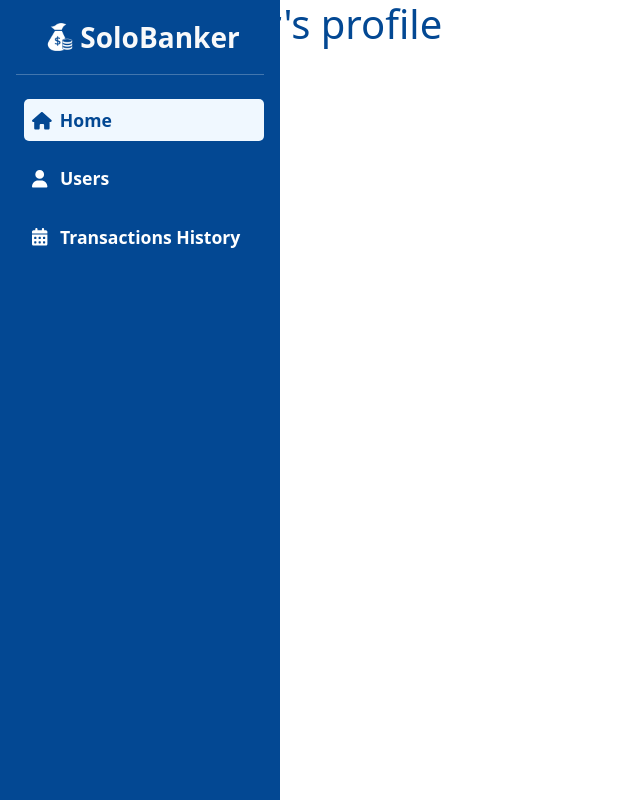
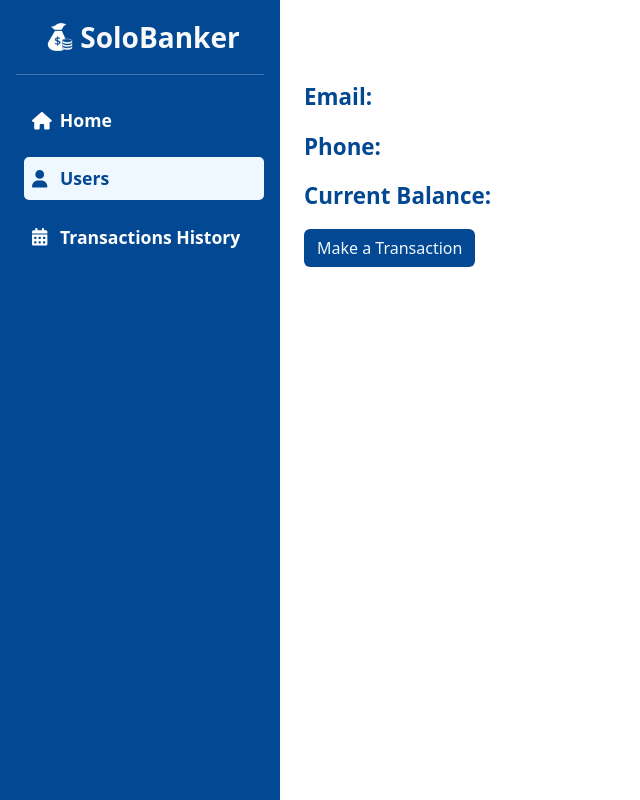
Before and after one commit to MariamAtef226/simple-banking-app, a React (Vite) app: page /#/users/1 in a window 1280 px wide. Shown: the whole page, without its empty margins (0-640 px from the left). Built offline with nearby package versions, Linux system fonts and the light colour scheme; no server answers; the database is empty; sample sign-in values are in the browser's storage.

Commit message:
finished user profile

```diff
--- a/src/App.css
+++ b/src/App.css
@@ -157,3 +157,28 @@ table a:hover{
   background-color: aliceblue;
   color:var(--dark-blue);
 }
+
+
+/* user page styling*/
+
+.user  h1{
+  font-size: 3.5rem;
+}
+
+.user-info{
+  font-size: 1rem;
+}
+
+.user-info .title{
+  color: var(--dark-blue);
+  font-weight: bold;
+}
+
+@media (min-width:767px){
+  .user-info{
+    font-size: 1.4rem;
+  }
+  .user h1{
+    font-size: 5rem;
+  }
+}
--- a/src/components/MobileNavbar.jsx
+++ b/src/components/MobileNavbar.jsx
@@ -12,7 +12,7 @@ import { NavLink, useMatch } from "react-router-dom";
 
 export function MobileNavbar() {
   const isActive = useMatch(":activeLink");
-
+  const isActiveUser = useMatch("/users/:id");
   return (
     <>
       <div className="d-md-none mob-navbar pt-3 pb-3 ps-1 pe-1 navbar sticky-top">
@@ -27,7 +27,7 @@ export function MobileNavbar() {
             <li className="nav-item ms-2 mb-2 mt-2">
               <NavLink
                 to="/"
-                className={`p-2  ${!isActive ? "my-link" : null}`}
+                className={`p-2  ${!isActive && !isActiveUser ? "my-link" : null}`}
               >
                 <FontAwesomeIcon icon={faHouse}  className='ps-1 pe-1'/>
               </NavLink>
@@ -38,10 +38,10 @@ export function MobileNavbar() {
                 to="/users"
                 className={`p-2   ${
                   isActive
-                    ? isActive.pathname == "/users"
+                    ? (isActive.pathname == "/users")
                       ? "my-link"
                       : null
-                    : null
+                    : isActiveUser? "my-link":null
                 }`}
               >
                 <FontAwesomeIcon icon={faUser} className='ps-1 pe-1' />
--- a/src/components/Sidebar.jsx
+++ b/src/components/Sidebar.jsx
@@ -12,6 +12,7 @@ import { NavLink, useMatch } from "react-router-dom";
 
 export function Sidebar() {
   const isActive = useMatch(":activeLink");
+  const isActiveUser = useMatch("/users/:id");
 
   return (
     <>
@@ -28,7 +29,7 @@ export function Sidebar() {
               <li className="nav-item ms-2 mb-2 mt-2">
                 <NavLink
                   to="/"
-                  className={`p-2  ${!isActive ? "my-link" : null}`}
+                  className={`p-2  ${!isActive && !isActiveUser ? "my-link" : null}`}
                 >
                   <FontAwesomeIcon icon={faHouse} className="pe-2" />
                   Home
@@ -40,10 +41,10 @@ export function Sidebar() {
                   to="/users"
                   className={`p-2   ${
                     isActive
-                      ? isActive.pathname == "/users"
+                      ? (isActive.pathname == "/users")
                         ? "my-link"
                         : null
-                      : null
+                      : isActiveUser? "my-link":null
                   }`}
                 >
                   <FontAwesomeIcon icon={faUser} className="pe-2" />
--- a/src/components/User.jsx
+++ b/src/components/User.jsx
@@ -1,9 +1,47 @@
 import React from "react";
+import { useParams } from "react-router-dom";
+import { useEffect, useState } from "react";
+import { getUser } from "../firebase";
 
 export default function User() {
+  let id = useParams().id;
+  let [user, setUser] = useState(null);
+
+  useEffect(function () {
+    async function loadData() {
+      let data = await getUser(id);
+      setUser(data);
+    }
+    loadData();
+  }, []);
+
   return (
     <>
-      <h1>This is the user's profile</h1>
+      <div className="cont">
+        {user == null ? (
+          <h1 className="p-4 pb-1 pb-md-4">Loading...</h1>
+        ) : (
+          <div className="user">
+            <div className="header p-4 pb-1 pb-md-4">
+              <h1>{user.name}</h1>
+            </div>
+            <div className="user-info p-4 pb-1 pb-md-4">
+              <div className=" mb-3">
+                <span className="title">Email: </span> {user.email}
+              </div>
+              <div className="mb-3 mt-3">
+                <span className="title">Phone: </span>
+                {user.phone}
+              </div>
+              <div className="mb-3 mt-3">
+                <span className="title">Current Balance: </span>
+                {user.balance}
+              </div>
+              <button className="btn trans-btn">Make a Transaction</button>{" "}
+            </div>
+          </div>
+        )}
+      </div>
     </>
   );
 }
--- a/src/firebase.js
+++ b/src/firebase.js
@@ -71,10 +71,27 @@ export async function getAllTransactions() {
       }),
       from: fromName.data().name,
       to: toName.data().name,
-      value:data.value
+      value: data.value
     });
   }));
 
-  console.log(dataArr)
   return dataArr;
 }
+
+export async function getUser(id) {
+  let docRef = doc(db, "users", id);
+  const snapshot = await getDoc(docRef);
+  if (snapshot.empty) {
+    throw {
+      message: "Failed to load user!"
+    }
+  }
+
+
+  return ({
+    ...snapshot.data(),
+    id: snapshot.id
+  });
+
+
+}
--- a/src/main.jsx
+++ b/src/main.jsx
@@ -17,8 +17,10 @@ ReactDOM.createRoot(document.getElementById("root")).render(
     <Routes>
       <Route element={<Layout />}>
         <Route path="/" element={<Home />} />
-        <Route path="/users" element={<Users />} />
+        <Route path="/users" element={<Users />}/>
         <Route path="/users/:id" element={<User />} />
+
+        <Route />
         <Route path="/history" element={<History />} />
 
       </Route>
```
